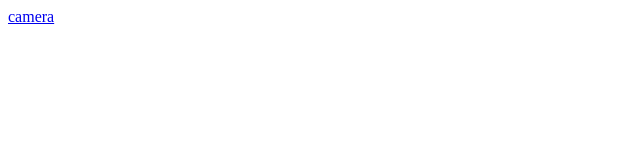
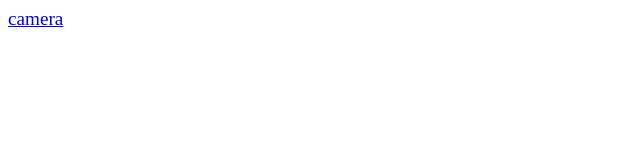
Before and after one commit to dora-ryukyu/Open_camera2, a plain HTML site: page index.html in a window 1280 px wide. Shown: the full height of the page, 0-640 px from the left. Drawn offline with Linux system fonts and the light colour scheme.

Commit message:
Update index.html

```diff
--- a/index.html
+++ b/index.html
@@ -1,5 +1,5 @@
 <html>
 <body>
-<a href="android-app://com.android.camera2">camera</a>
+<a href="android-app://com.android.camera2"><big>camera</big></a>
 </body>
 </html>
```
